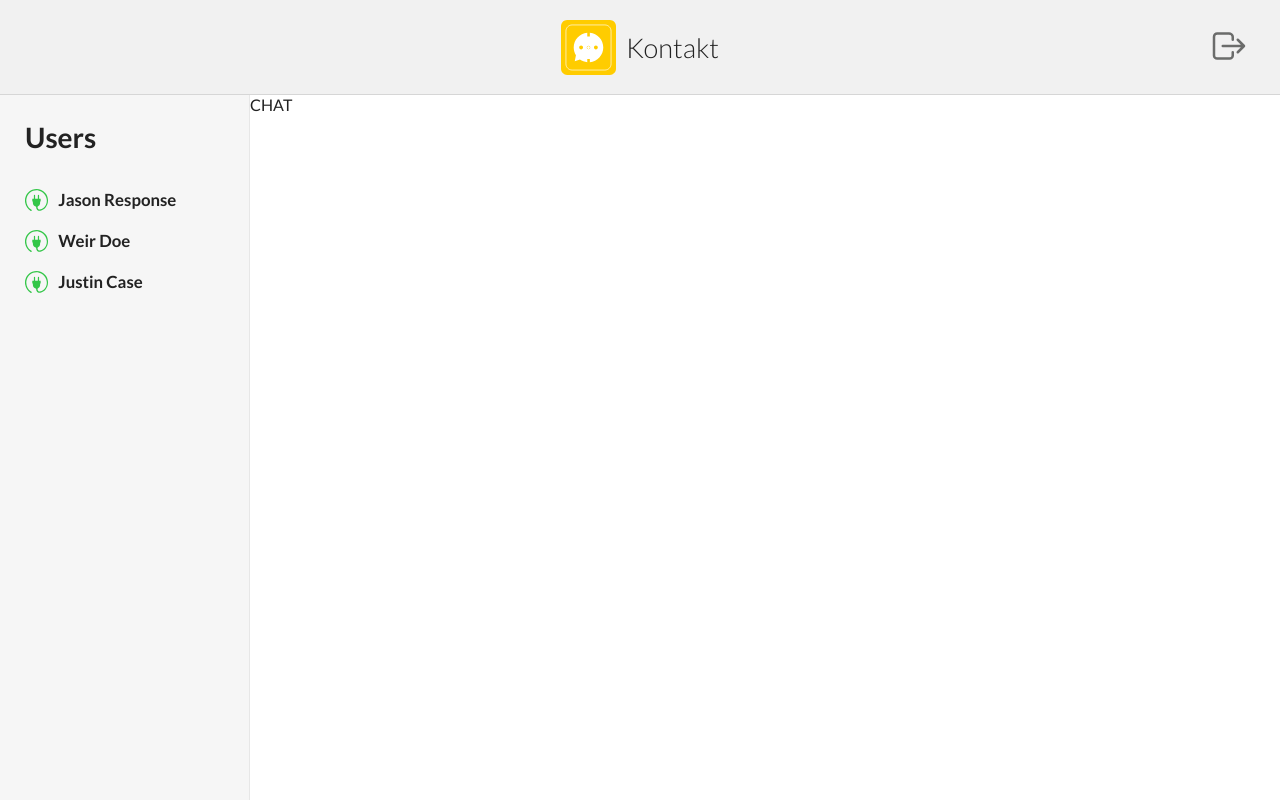
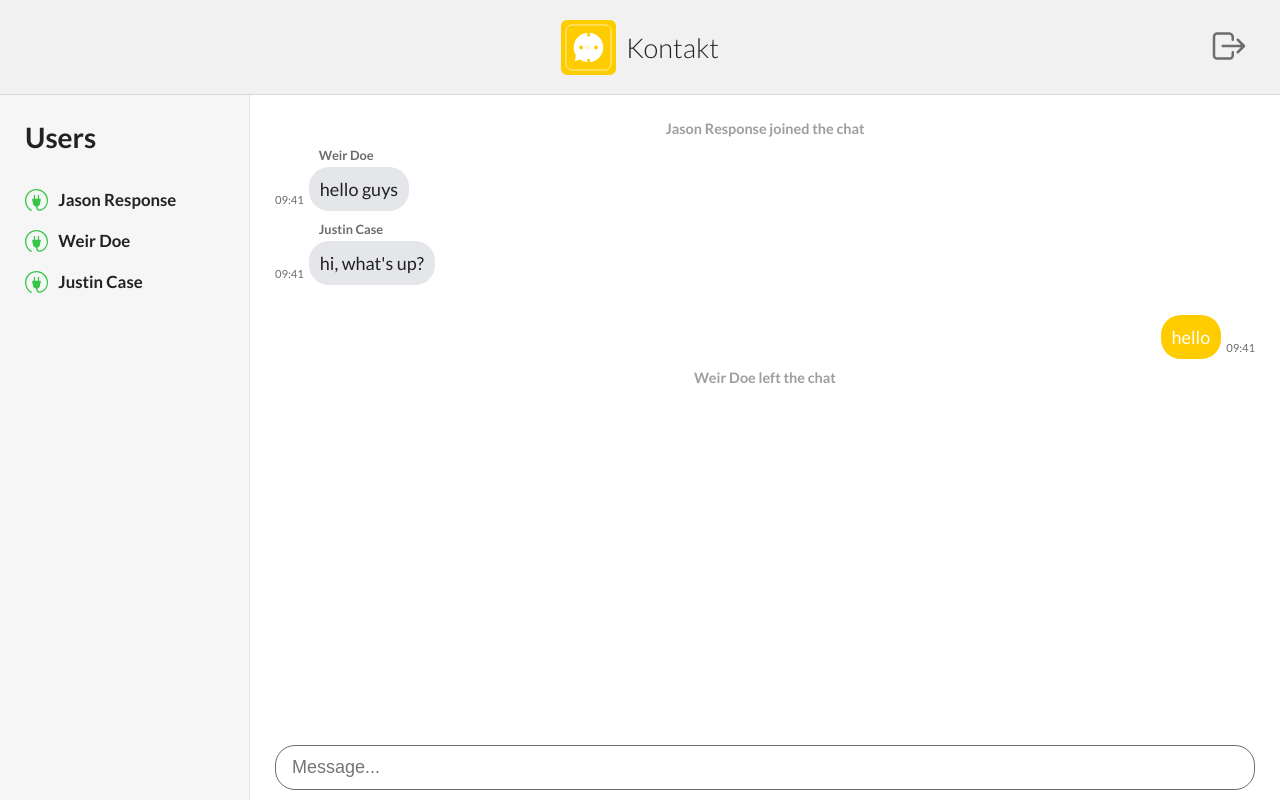
Before and after one commit to mattkepa/kontakt-chat-app, a Flask app: page / in a window 1280 px wide. Run offline with Flask 2, Linux system fonts and the light colour scheme.

Commit message:
feat: add chat component to template

```diff
--- a/static/css/HomePage.css
+++ b/static/css/HomePage.css
@@ -160,6 +160,116 @@
 
 .chat-container {
     flex: 1 1 auto;
+    display: flex;
+    flex-direction: column;
+}
+
+.messages {
+    width: 100%;
+    flex: 1 1 auto;
+    overflow-y: scroll;
+    list-style: none;
+    padding: 20px 20px 15px 20px;
+    margin: 0;
+    display: flex;
+    flex-direction: column;
+    align-items: center;
+    gap: 10px;
+}
+
+.message {
+    max-width: 80%;
+    display: flex;
+    flex-direction: row;
+    align-items: end;
+    gap: 5px;
+}
+
+.message span {
+    display: block;
+    align-content: flex-start;
+}
+
+.message > div {
+    flex: 1 1 auto;
+    display: flex;
+    flex-direction: column;
+}
+
+.message__time {
+    flex: 0 0 auto;
+    font-size: 0.65rem;
+    color: #6b6c6b;
+    margin-bottom: 5px;
+}
+
+.message__author {
+    font-size: 0.75rem;
+    font-weight: 700;
+    color: #6b6c6b;
+    padding-left: 10px;
+    margin-bottom: 4px;
+}
+
+.message--received {
+    align-self: flex-start;
+}
+
+.message--sent {
+    align-self: flex-end;
+}
+
+.message--notification {
+    align-self: center;
+}
+
+.message .message__text {
+    padding: 10px;
+    min-height: 20px;
+    font-size: 1rem;
+    border-radius: 20px;
+}
+
+.message .notification__text {
+    font-size: 0.85rem;
+    font-weight: 700;
+    color: #9e9e9e;
+}
+
+.message--received .message__text {
+    background-color: #e4e6ea;
+    align-self: flex-start;
+}
+
+.message--sent .message__text {
+    background-color: #ffcc00;
+    color: #ffffff;
+    align-self: flex-end;
+}
+
+.message--sent .message__time {
+    order: 2;
+}
+
+.message--sent .message__author {
+    padding-left: 0;
+    padding-right: 10px;
+    text-align: right;
+    visibility: hidden;
+}
+
+.input-container {
+    flex: 0 0 auto;
+    width: 100%;
+    padding: 10px 20px;
+    margin-top: 20px;
+}
+
+.input-container > input {
+    width: 100%;
+    border: 1px solid #6b6c6b;
+    padding: 10px 15px;
+    border-radius: 20px;
 }
 
 @media screen and (min-width: 576px) {
@@ -183,6 +293,28 @@
 
     .content-wrapper {
         height: calc(100% - 85px);
+    }
+
+    .message .message__text {
+        padding: 11px;
+        font-size: 18px;
+    }
+
+    .message__time {
+        font-size: 0.7rem;
+    }
+
+    .message__author {
+        font-size: 0.8rem;
+    }
+
+    .message .notification__text {
+        font-size: 0.9rem;
+    }
+
+    .input-container > input {
+        font-size: 18px;
+        padding: 11px 16px;
     }
 }
 
@@ -232,4 +364,12 @@
     .content-wrapper {
         height: calc(100% - 95px);
     }
+
+    .messages {
+        padding: 25px 25px 15px 25px;
+    }
+
+    .input-container {
+        padding: 10px 25px;
+    }
 }
--- a/templates/index.html
+++ b/templates/index.html
@@ -72,11 +72,38 @@
                 </ul>
             </div>
             <div class="chat-container">
-                CHAT
-                <!-- TODO:
-                    - list of messages
-                    - form to input new message
-                -->
+                <ul id="messages" class="messages">
+                    <li class="message message--notification">
+                        <span class="notification__text">Jason Response joined the chat</span>
+                    </li>
+                    <li class="message message--received">
+                        <span class="message__time">09:41</span>
+                        <div>
+                            <span class="message__author">Weir Doe</span>
+                            <span class="message__text">hello guys</span>
+                        </div>
+                    </li>
+                    <li class="message message--received">
+                        <span class="message__time">09:41</span>
+                        <div>
+                            <span class="message__author">Justin Case</span>
+                            <span class="message__text">hi, what's up?</span>
+                        </div>
+                    </li>
+                    <li class="message message--sent">
+                        <span class="message__time">09:41</span>
+                        <div>
+                            <span class="message__author">Jason Response</span>
+                            <span class="message__text">hello</span>
+                        </div>
+                    </li>
+                    <li class="message message--notification">
+                        <span class="notification__text">Weir Doe left the chat</span>
+                    </li>
+                </ul>
+                <form class="message-form input-container">
+                    <input type="text" name="message" placeholder="Message..." />
+                </form>
             </div>
         </div>
     </div>
```
